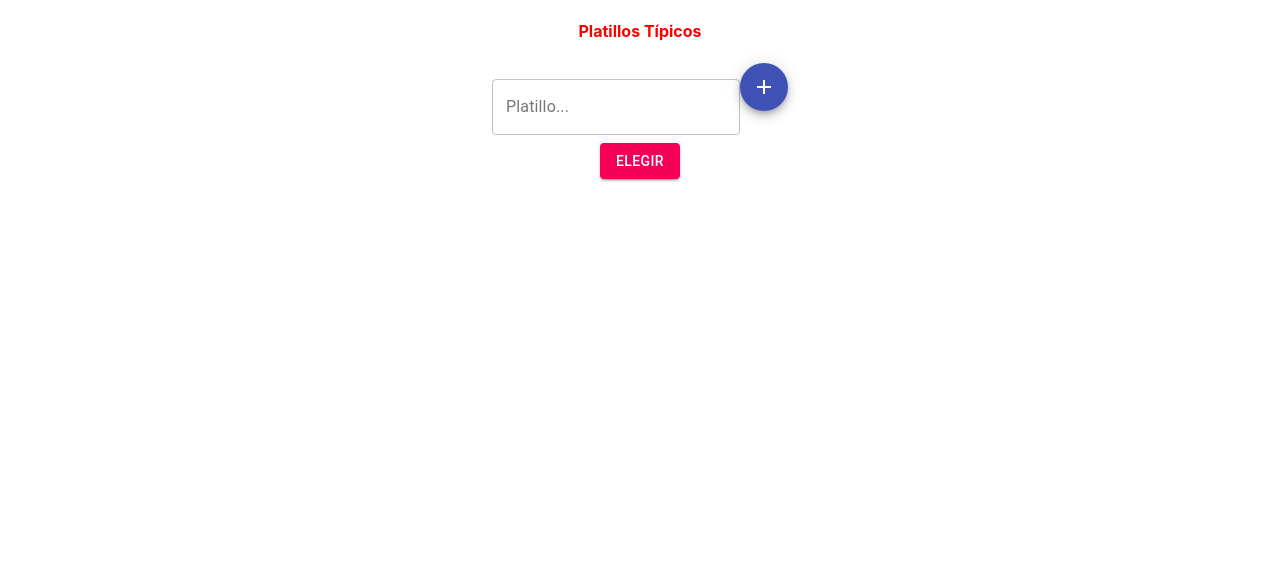
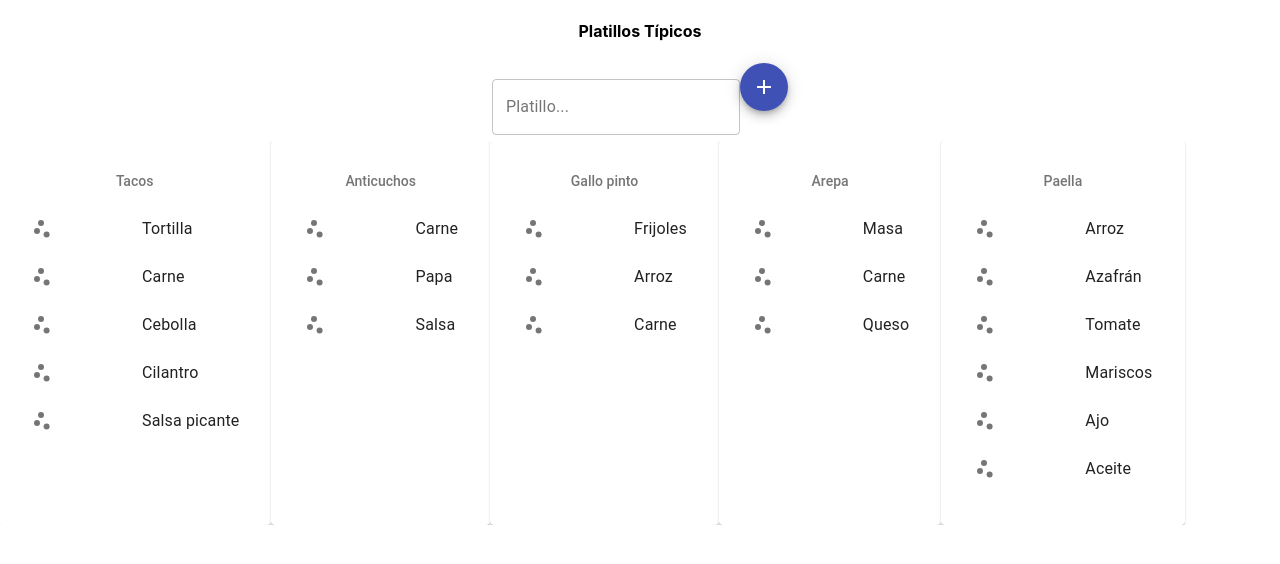
Before and after one commit to guidomatos/react_esencial, a React (Create React App) app: page / in a window 1280 px wide. Shown: the top 564 px of the page. Built offline with nearby package versions, Linux system fonts and the light colour scheme.

Commit message:
Crear el estado de la aplicación

```diff
--- a/src/App.js
+++ b/src/App.js
@@ -1,15 +1,20 @@
 import React, { Component } from 'react';
+
 import Header from './components/header';
-import Dish from './components/dish';
 import NewDish from './components/newDish';
-import Button from '@material-ui/core/Button';
+import Dishes from './components/dishes';
+
+import data from './assets/data/dishes.json';
 
 import './styles/App.css';
-import './styles/dish.css';
 
 class App extends Component {
 
-  dish = "tacos";
+  state = {
+    dish: "tacos",
+    //dishes: ["Tacos", "Ceviche", "Paella"]
+    dishes: data
+  }
 
   showDishes = e => {
     e.preventDefault();
@@ -22,9 +27,7 @@ class App extends Component {
           <Header/>
           <NewDish></NewDish>
           {/* <Dish name={this.dish} qty="3" ></Dish> */}
-          <Button variant="contained" color="secondary" onClick={this.showDishes}>
-            Elegir
-          </Button>
+          <Dishes data={this.state.dishes}></Dishes>
       </div>
     );
   }
--- a/src/components/dishes.js
+++ b/src/components/dishes.js
@@ -9,7 +9,7 @@ import {
     GridList
 } from '@material-ui/core';
 import Restaurant from '@material-ui/icons/Restaurant';
-import data from '../assets/data/dishes.json';
+
 import Dish from '../components/dish';
 
 export class Dishes extends Component {
@@ -22,38 +22,11 @@ export class Dishes extends Component {
     render() {
         return (
             <div>
-                <h1>Platillos</h1>
-                <Button variant="contained" color="secondary" onClick={this.goBack}>
-                    Regresar
-                </Button>
-
-                {/* {data.dishes.map(dish => (
-                    <div>
-                        <div>{dish.name}</div>
-                        <div>{dish.ingredients}</div>
-                        <br/>
-                    </div>
-                ))} */}
-
-                {/* <List
-                    component="nav"
-                    subheader={<ListSubheader component="div">Platillos</ListSubheader>}
-                >
-                    {data.dishes.map((dish, index) => (
-                        <ListItem button key={index}>
-                            <ListItemIcon>
-                                <Restaurant></Restaurant>
-                            </ListItemIcon>
-                            <ListItemText inset primary={dish.name}></ListItemText>
-                        </ListItem>
-                    ))}
-                </List> */}
                 <GridList>
-                    {data.dishes.map((dish, index) => (
+                    {this.props.data.dishes.map((dish, index) => (
                         <Dish key={index} name={dish.name} ingredients={dish.ingredients}></Dish>
                     ))}
                 </GridList>
-
             </div>
         );
     }
```
